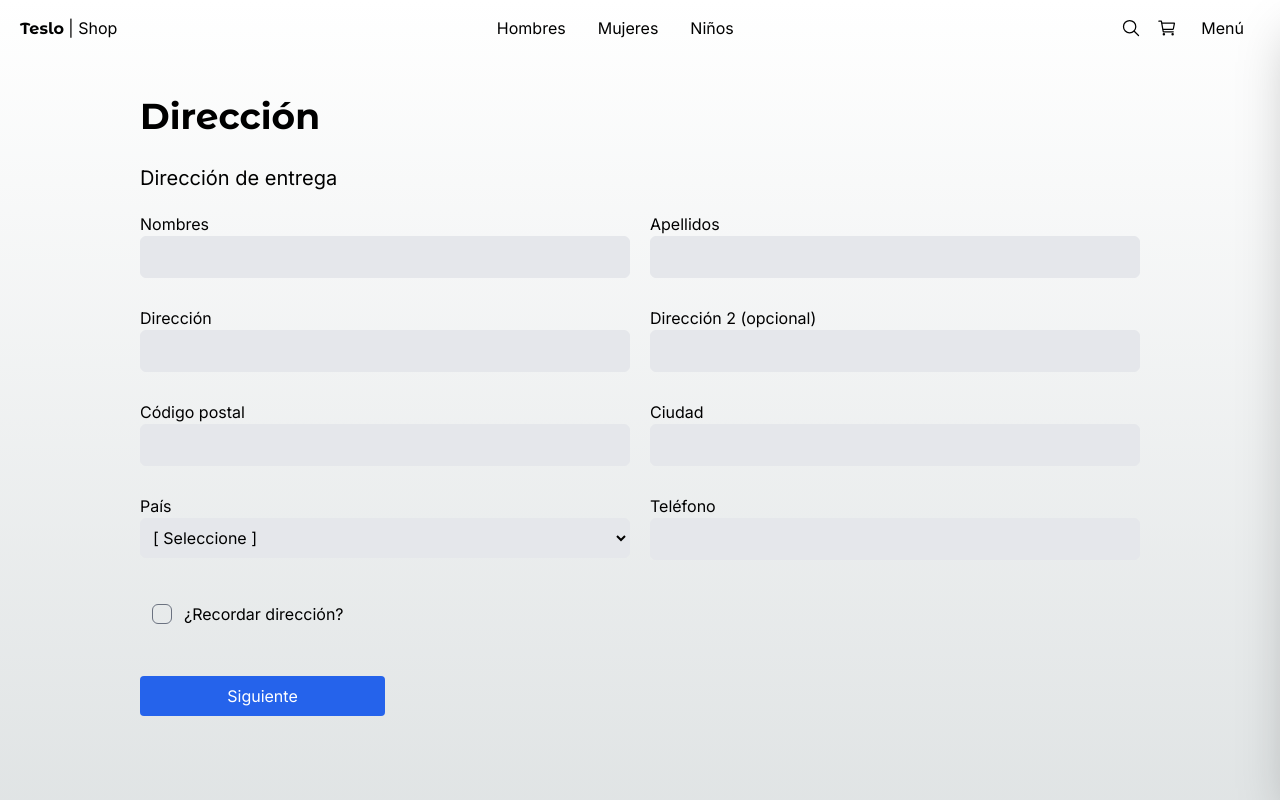
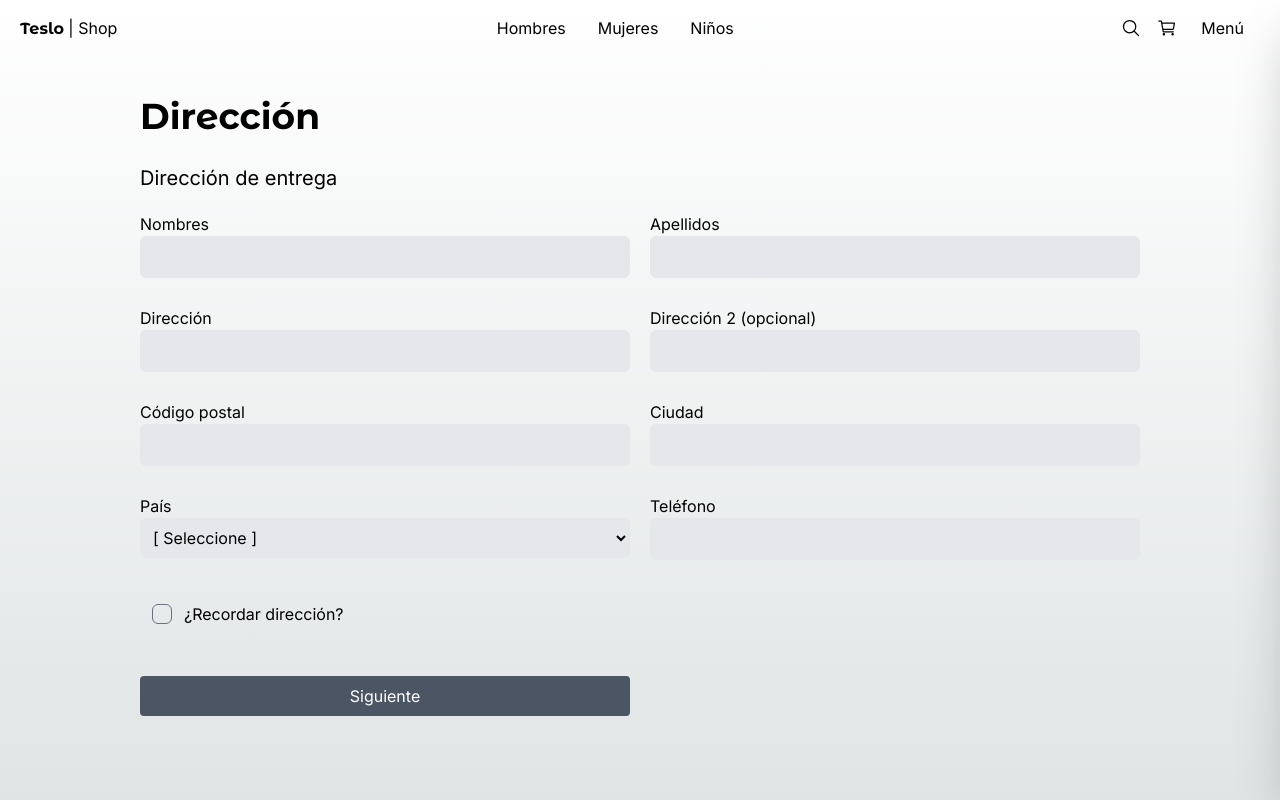
Before and after one commit to rrchoque/nxfh-04-teslo-shop, a Next.js app: page /checkout/address in a window 1280 px wide. Shown: the top 800 px of the page. Built offline with nearby package versions, Linux system fonts and the light colour scheme; no server answers; sample sign-in values are in the browser's storage.

Commit message:
Se configuró el formulario de address con useForm hook

```diff
--- a/src/app/(shop)/checkout/address/ui/AddressForm.tsx
+++ b/src/app/(shop)/checkout/address/ui/AddressForm.tsx
@@ -21,42 +21,54 @@ type FormInputs = {
 
 export const AddressForm = () => {
 
+  const { handleSubmit, register, formState: { isValid } } = useForm<FormInputs>({
+    defaultValues: {
+      // Todo: leer de la base de datos
+    }
+  });
+
+  const onSubmit = async( data: FormInputs ) => {
+
+    console.log({data})
+
+  }
+
 
   return (
-    <form className="grid grid-cols-1 gap-2 sm:gap-5 sm:grid-cols-2">
+    <form onSubmit={ handleSubmit( onSubmit ) } className="grid grid-cols-1 gap-2 sm:gap-5 sm:grid-cols-2">
       <div className="flex flex-col mb-2">
         <span>Nombres</span>
-        <input type="text" className="p-2 border rounded-md bg-gray-200" />
+        <input type="text" className="p-2 border rounded-md bg-gray-200" { ...register('firstName', { required: true  }) } />
       </div>
 
       <div className="flex flex-col mb-2">
         <span>Apellidos</span>
-        <input type="text" className="p-2 border rounded-md bg-gray-200" />
+        <input type="text" className="p-2 border rounded-md bg-gray-200" { ...register('lastName', { required: true  }) } />
       </div>
 
       <div className="flex flex-col mb-2">
         <span>Dirección</span>
-        <input type="text" className="p-2 border rounded-md bg-gray-200" />
+        <input type="text" className="p-2 border rounded-md bg-gray-200" { ...register('address', { required: true  }) } />
       </div>
 
       <div className="flex flex-col mb-2">
         <span>Dirección 2 (opcional)</span>
-        <input type="text" className="p-2 border rounded-md bg-gray-200" />
+        <input type="text" className="p-2 border rounded-md bg-gray-200" { ...register('address2') } />
       </div>
 
       <div className="flex flex-col mb-2">
         <span>Código postal</span>
-        <input type="text" className="p-2 border rounded-md bg-gray-200" />
+        <input type="text" className="p-2 border rounded-md bg-gray-200" { ...register('postalCode', { required: true  }) } />
       </div>
 
       <div className="flex flex-col mb-2">
         <span>Ciudad</span>
-        <input type="text" className="p-2 border rounded-md bg-gray-200" />
+        <input type="text" className="p-2 border rounded-md bg-gray-200" { ...register('city', { required: true  }) } />
       </div>
 
       <div className="flex flex-col mb-2">
         <span>País</span>
-        <select className="p-2 border rounded-md bg-gray-200" >
+        <select className="p-2 border rounded-md bg-gray-200" { ...register('country', { required: true  }) }>
           <option value="">[ Seleccione ]</option>
           <option value="CRI">Costa Rica</option>
         </select>
@@ -64,7 +76,7 @@ export const AddressForm = () => {
 
       <div className="flex flex-col mb-2">
         <span>Teléfono</span>
-        <input type="text" className="p-2 border rounded-md bg-gray-200" />
+        <input type="text" className="p-2 border rounded-md bg-gray-200" { ...register('phone', { required: true  }) } />
       </div>
 
       <div className="flex flex-col mb-2 sm:mt-1">
@@ -78,6 +90,7 @@ export const AddressForm = () => {
               type="checkbox"
               className="border-gray-500 before:content[''] peer relative h-5 w-5 cursor-pointer appearance-none rounded-md border border-blue-gray-200 transition-all before:absolute before:top-2/4 before:left-2/4 before:block before:h-12 before:w-12 before:-translate-y-2/4 before:-translate-x-2/4 before:rounded-full before:bg-blue-gray-500 before:opacity-0 before:transition-opacity checked:border-blue-500 checked:bg-blue-500 checked:before:bg-blue-500 hover:before:opacity-10"
               id="checkbox"
+              { ...register('rememberAddress') }
             />
             <div className="pointer-events-none absolute top-2/4 left-2/4 -translate-y-2/4 -translate-x-2/4 text-white opacity-0 transition-opacity peer-checked:opacity-100">
               <svg
@@ -101,8 +114,13 @@ export const AddressForm = () => {
         </div>
 
         <button
+          disabled={ !isValid }
           type="submit"
-          className="btn-primary flex w-full sm:w-1/2 justify-center "
+          // className="btn-primary flex w-full sm:w-1/2 justify-center "
+          className={ clsx({
+            'btn-primary': isValid,
+            'btn-disabled': !isValid,
+          })}
         >
           Siguiente
         </button>
```
